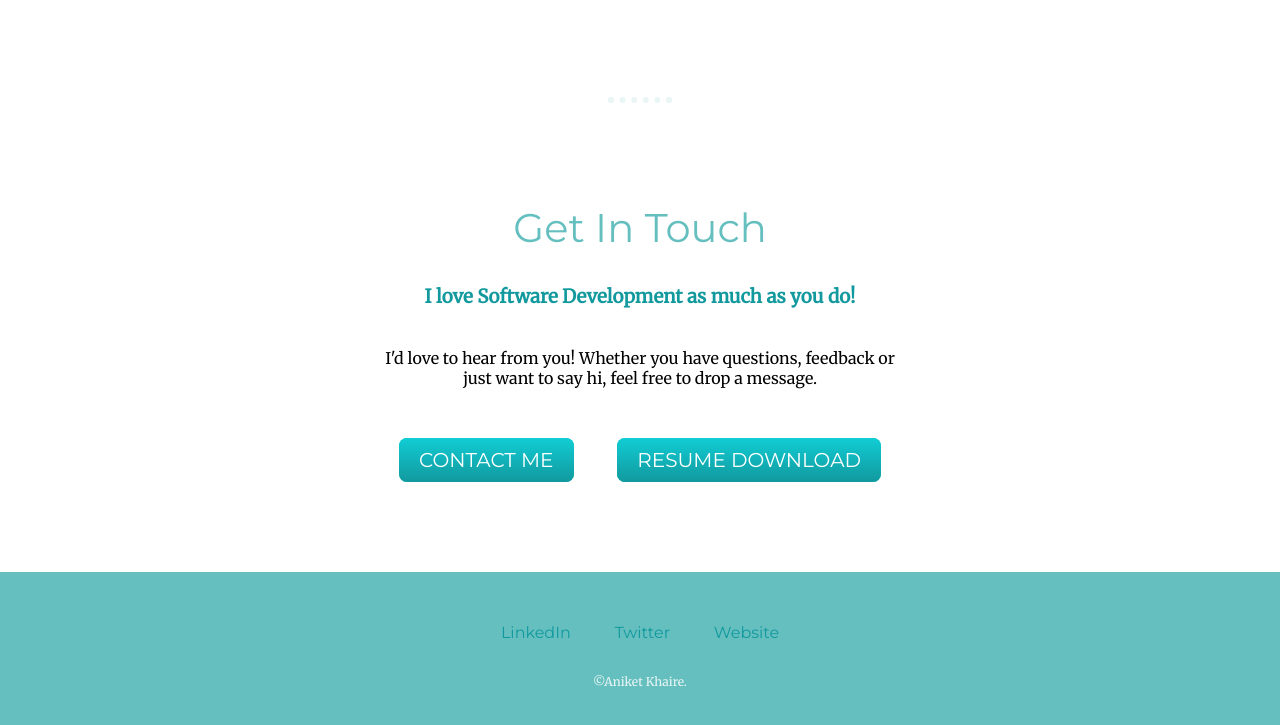
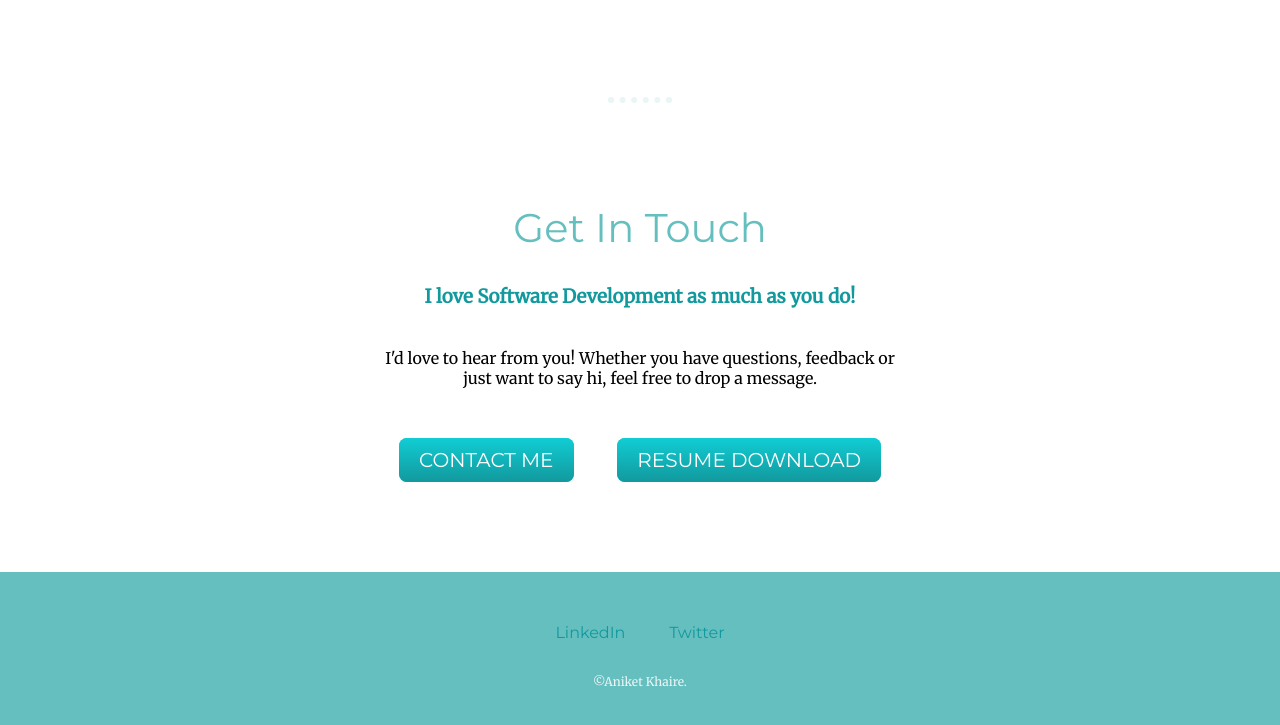
Before and after one commit to Anic10x3/cv, a plain HTML site: page index.html in a window 1280 px wide. Shown: the part 2502-3227 px from the top of the page. Drawn offline with Linux system fonts and the light colour scheme.

Commit message:
Changes made to index.html

```diff
--- a/index.html
+++ b/index.html
@@ -67,9 +67,8 @@
         </div>
     </div>
     <div class="bottom-container">
-        <a class="footer-link" href="https://www.linkedin.com/">LinkedIn</a>
+        <a class="footer-link" href="https://www.linkedin.com/in/aniket-khaire-b97953105/">LinkedIn</a>
         <a class="footer-link" href="https://twitter.com/">Twitter</a>
-        <a class="footer-link" href="https://www.appbrewery.co/">Website</a>
         <p class ="copyright">©Aniket Khaire.</p>
     </div>
 </body>
```
